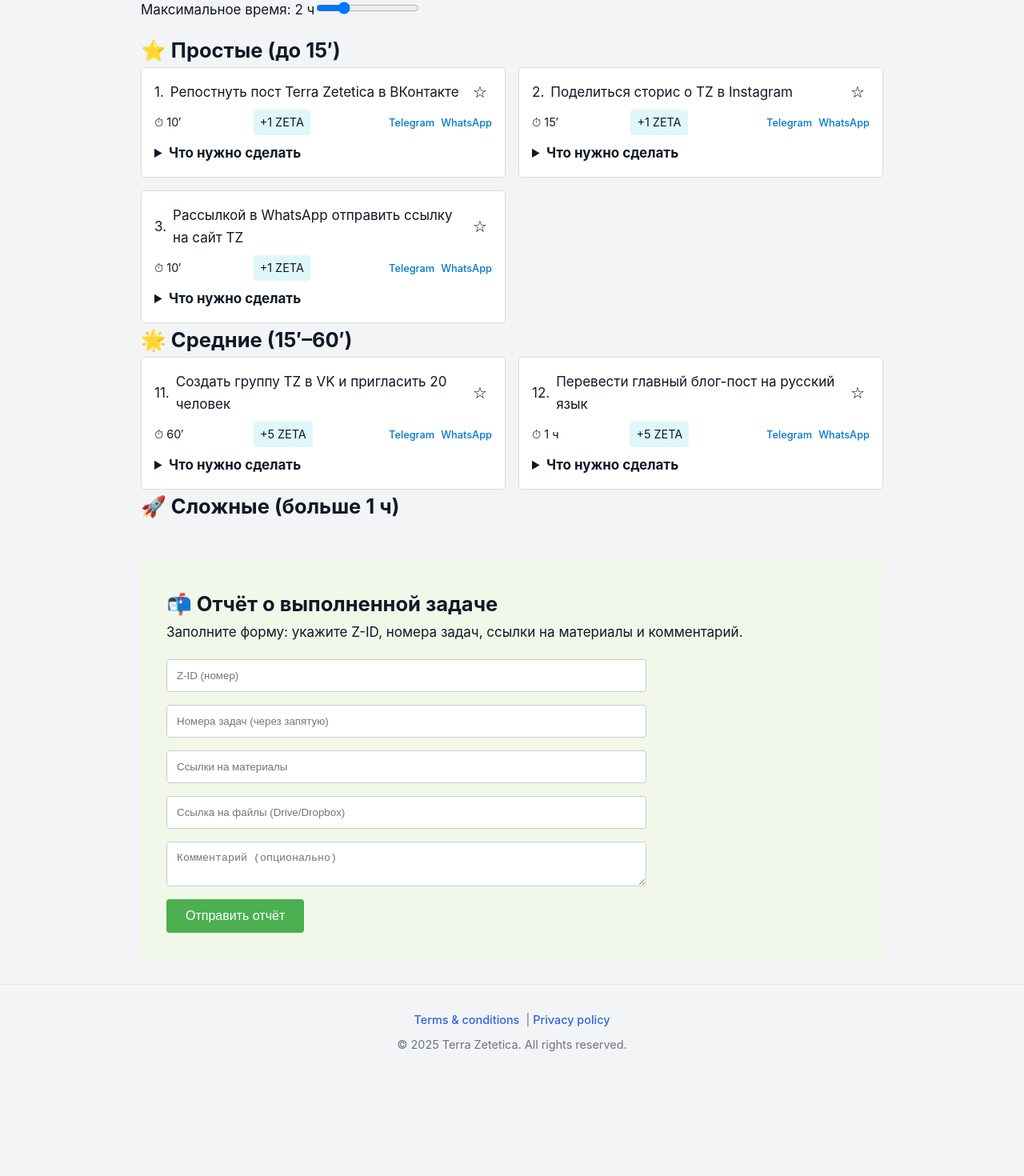
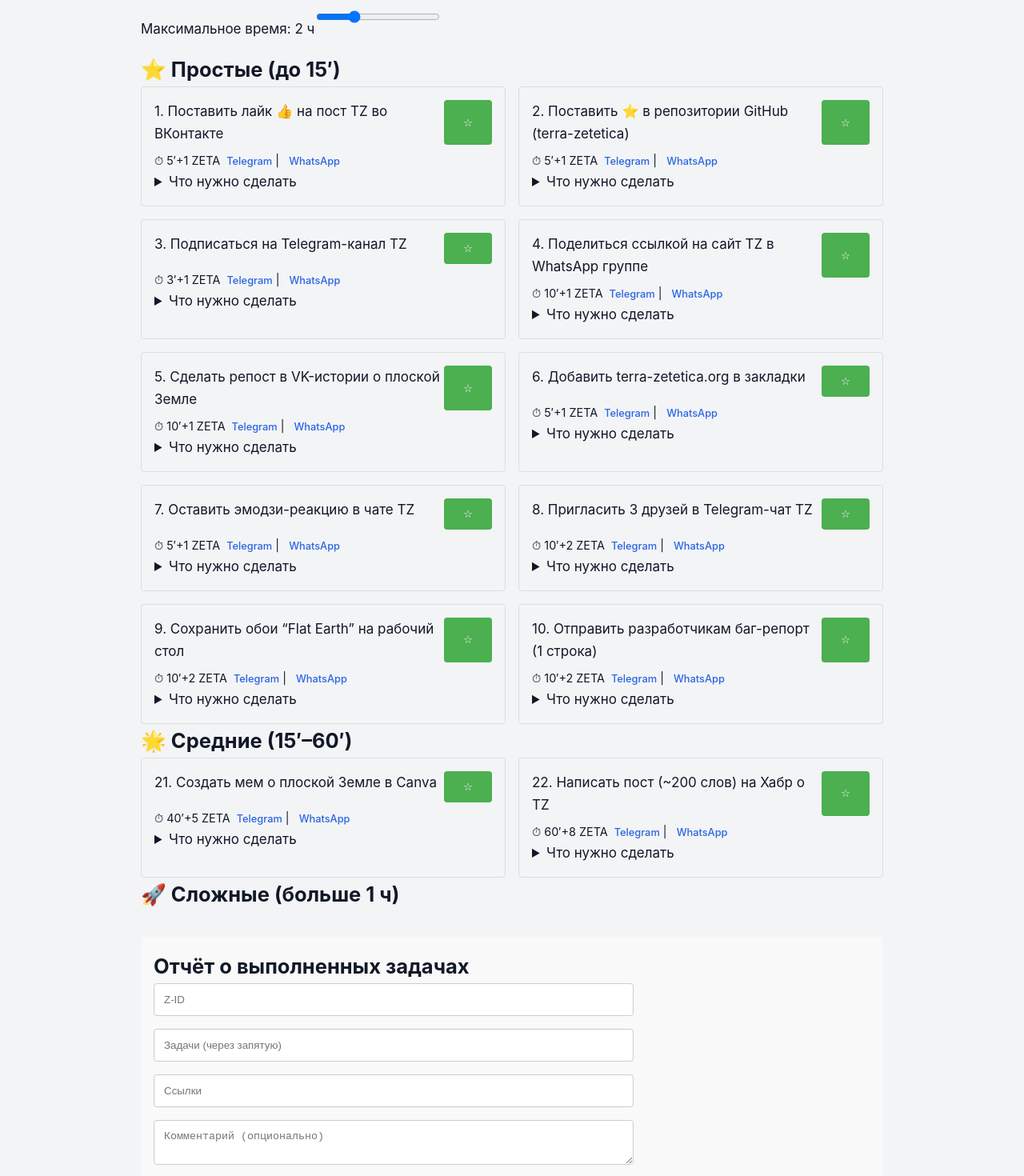
Before and after one commit to kardinalmarkov/terra-zetetica, a Next.js app: page /help-us in a window 1280 px wide. Shown: the part 202-1672 px from the top of the page at 80% size. Before the commit the page ends 1551 px from the top, so only its background shows below. Built offline with nearby package versions, Linux system fonts and the light colour scheme.

Commit message:
Update help-us.js

```diff
--- a/pages/help-us.js
+++ b/pages/help-us.js
@@ -3,58 +3,41 @@ import Head from 'next/head'
 import { useState, useEffect } from 'react'
 
 const allTasks = [
-  // Простые (⭐ до 15′)
-  { id: 1,  text: 'Репостнуть пост Terra Zetetica в ВКонтакте',       time: 10,  complexity: 'simple', zeta: 1, checklist: [
-      'Зайти в ВКонтакте',
-      'Найти пост @terra-zetetica',
-      'Нажать «Поделиться»'
-    ]
-  },
-  { id: 2,  text: 'Поделиться сторис о TZ в Instagram',             time: 15,  complexity: 'simple', zeta: 1, checklist: [
-      'Открыть Instagram',
-      'Найти нашу страницу',
-      'Поделиться в сторис'
-    ]
-  },
-  { id: 3,  text: 'Рассылкой в WhatsApp отправить ссылку на сайт TZ', time: 10, complexity: 'simple', zeta: 1, checklist: [
-      'Открыть WhatsApp',
-      'Выбрать чат',
-      'Вставить ссылку и отправить'
-    ]
-  },
-  // … (еще простые задания до id 10)
+  /* ────────────  ⭐ ПРОСТЫЕ  (1–3 ZETA, до 15 мин) ──────────── */
+  { id: 1,  text: 'Поставить лайк 👍 на пост TZ во ВКонтакте',       time: 5,  complexity: 'simple', zeta: 1,
+    checklist: ['Открыть пост', 'Нажать «Мне нравится»', 'Готово'] },
+  { id: 2,  text: 'Поставить ⭐ в репозитории GitHub (terra-zetetica)', time: 5,  complexity: 'simple', zeta: 1,
+    checklist: ['Зайти на GitHub', 'Открыть репозиторий', 'Нажать «Star»'] },
+  { id: 3,  text: 'Подписаться на Telegram-канал TZ',               time: 3,  complexity: 'simple', zeta: 1,
+    checklist: ['Открыть t.me/terra_zetetica', 'Нажать «Join»', 'Скриншот'] },
+  { id: 4,  text: 'Поделиться ссылкой на сайт TZ в WhatsApp группе', time: 10, complexity: 'simple', zeta: 1,
+    checklist: ['Скопировать ссылку', 'Вставить в группу', 'Отправить'] },
+  { id: 5,  text: 'Сделать репост в VK-истории о плоской Земле',     time: 10, complexity: 'simple', zeta: 1,
+    checklist: ['Найти историю', 'Нажать «Поделиться»', 'Опубликовать'] },
+  { id: 6,  text: 'Добавить terra-zetetica.org в закладки',          time: 5,  complexity: 'simple', zeta: 1,
+    checklist: ['Открыть сайт', 'Нажать Ctrl+D', 'Подтвердить'] },
+  { id: 7,  text: 'Оставить эмодзи-реакцию в чате TZ',               time: 5,  complexity: 'simple', zeta: 1,
+    checklist: ['Зайти в чат', 'Выбрать сообщение', 'Поставить реакцию'] },
+  { id: 8,  text: 'Пригласить 3 друзей в Telegram-чат TZ',           time: 10, complexity: 'simple', zeta: 2,
+    checklist: ['Открыть чат', 'Нажать «Добавить»', 'Выбрать 3 контакта'] },
+  { id: 9,  text: 'Сохранить обои “Flat Earth” на рабочий стол',      time: 10, complexity: 'simple', zeta: 2,
+    checklist: ['Скачать картинку', 'Открыть свойства фона', 'Установить'] },
+  { id: 10, text: 'Отправить разработчикам баг-репорт (1 строка)',    time: 10, complexity: 'simple', zeta: 2,
+    checklist: ['Найти баг', 'Коротко описать', 'Отправить через форму'] },
+  // … простые до id:20
 
-  // Средние (🌟 15′–60′)
-  { id: 11, text: 'Создать группу TZ в VK и пригласить 20 человек', time: 60, complexity: 'medium', zeta: 5, checklist: [
-      'Зарегистрироваться в VK',
-      'Создать группу «Terra Zetetica»',
-      'Пригласить друзей'
-    ]
-  },
-  { id: 12, text: 'Перевести главный блог-пост на русский язык',    time: 90, complexity: 'medium', zeta: 5, checklist: [
-      'Скопировать текст',
-      'Перевести',
-      'Отправить правки в репозиторий'
-    ]
-  },
-  // … (еще средние задания до id 20)
+  /* ────────────  🌟 СРЕДНИЕ (5–10 ZETA, 15–60 мин) ──────────── */
+  { id: 21, text: 'Создать мем о плоской Земле в Canva',                time: 40, complexity: 'medium', zeta: 5,
+    checklist: ['Открыть Canva', 'Нарисовать мем', 'Сохранить PNG'] },
+  { id: 22, text: 'Написать пост (~200 слов) на Хабр о TZ',             time: 60, complexity: 'medium', zeta: 8,
+    checklist: ['Авторизоваться', 'Написать текст', 'Опубликовать'] },
+  // … средние до id:40
 
-  // Сложные (🚀 больше 1 ч)
-  { id: 21, text: 'Перевести весь сайт на английский',              time: 360, complexity: 'hard', zeta: 20, checklist: [
-      'Скачать PO-файлы',
-      'Перевести строки',
-      'Собрать и проверить'
-    ]
-  },
-  { id: 22, text: 'Настроить автодеплой (GitHub Actions)',           time: 240, complexity: 'hard', zeta: 15, checklist: [
-      'Создать workflow файл',
-      'Настроить секреты',
-      'Протестировать'
-    ]
-  },
-  // … (еще сложные задания до id 30)
-
-  // Повторите по аналогии до 100 заданий
+  /* ────────────  🚀 СЛОЖНЫЕ (15–20 ZETA, ≥ 4 ч) ──────────── */
+  { id: 41, text: 'Перевести весь сайт на английский',                  time: 360, complexity: 'hard', zeta: 20,
+    checklist: ['Скачать i18n-файлы', 'Перевести', 'PR в GitHub'] },
+  // … сложные до id:60
+  // и далее вплоть до 100, по той же схеме
 ]
 
 export default function HelpUs() {
@@ -65,8 +48,7 @@ export default function HelpUs() {
   useEffect(() => {
     if (typeof window !== 'undefined') {
       setCurrentUrl(window.location.href)
-      const saved = JSON.parse(localStorage.getItem('tz-favs') || '[]')
-      setFavorites(saved)
+      setFavorites(JSON.parse(localStorage.getItem('tz-favs') || '[]'))
     }
   }, [])
 
@@ -94,7 +76,7 @@ export default function HelpUs() {
       </Head>
       <main className="wrapper">
         <h1>Внести вклад в Terra Zetetica</h1>
-        <p>Отфильтруйте по времени и отметьте ⭐ понравившиеся задания.</p>
+        <p>Фильтр по длительности и «избранное» через ⭐.</p>
 
         <div className="filter">
           <label>
@@ -111,7 +93,7 @@ export default function HelpUs() {
         </div>
 
         {levels.map(({ key, title }) => (
-          <section key={key} className="section">
+          <section key={key}>
             <h2>{title}</h2>
             <div className="tasks-list">
               {filtered
@@ -119,42 +101,34 @@ export default function HelpUs() {
                 .map(t => (
                   <div key={t.id} className="task-card">
                     <div className="task-header">
-                      <span className="task-id">{t.id}.</span>
-                      <span className="task-text">{t.text}</span>
-                      <button className="fav" onClick={() => toggleFav(t.id)}>
+                      {t.id}. {t.text}
+                      <button onClick={() => toggleFav(t.id)}>
                         {favorites.includes(t.id) ? '★' : '☆'}
                       </button>
                     </div>
                     <div className="task-meta">
-                      <span>
-                        ⏱ {t.time <= 60 ? `${t.time}′` : `${Math.floor(t.time/60)} ч`}
-                      </span>
-                      <span className="badge">+{t.zeta} ZETA</span>
+                      ⏱ {t.time <= 60 ? `${t.time}′` : `${Math.floor(t.time/60)} ч`}
+                      +{t.zeta} ZETA
                       {currentUrl && (
-                        <div className="share">
+                        <span className="share">
                           <a
                             href={`https://t.me/share/url?url=${encodeURIComponent(currentUrl)}&text=${encodeURIComponent(t.text)}`}
                             target="_blank"
                             rel="noopener noreferrer"
-                          >
-                            Telegram
-                          </a>
+                          >Telegram</a>
+                          {' | '}
                           <a
                             href={`https://wa.me/?text=${encodeURIComponent(t.text + ' ' + currentUrl)}`}
                             target="_blank"
                             rel="noopener noreferrer"
-                          >
-                            WhatsApp
-                          </a>
-                        </div>
+                          >WhatsApp</a>
+                        </span>
                       )}
                     </div>
                     <details>
                       <summary>Что нужно сделать</summary>
                       <ul>
-                        {t.checklist.map((step, i) => (
-                          <li key={i}>{step}</li>
-                        ))}
+                        {t.checklist.map((step, i) => <li key={i}>{step}</li>)}
                       </ul>
                     </details>
                   </div>
@@ -164,112 +138,30 @@ export default function HelpUs() {
         ))}
 
         <section className="report">
-          <h2>📬 Отчёт о выполненной задаче</h2>
-          <p>Заполните форму: укажите Z-ID, номера задач, ссылки на материалы и комментарий.</p>
-          <form
-            action="https://formspree.io/f/твой_формспри_ид"
-            method="POST"
-            className="report-form"
-          >
-            <input name="z_id" placeholder="Z-ID (номер)" required />
-            <input name="task_ids" placeholder="Номера задач (через запятую)" required />
-            <input name="links" placeholder="Ссылки на материалы" required />
-            <input name="file_link" placeholder="Ссылка на файлы (Drive/Dropbox)" />
+          <h2>Отчёт о выполненных задачах</h2>
+          <form action="https://formspree.io/f/твой_ид" method="POST">
+            <input name="z_id" placeholder="Z-ID" required />
+            <input name="task_ids" placeholder="Задачи (через запятую)" required />
+            <input name="links" placeholder="Ссылки" required />
             <textarea name="comment" placeholder="Комментарий (опционально)" />
-            <button type="submit">Отправить отчёт</button>
+            <button type="submit">Отправить</button>
           </form>
         </section>
       </main>
 
       <style jsx>{`
-        .wrapper {
-          max-width: 960px;
-          margin: 0 auto;
-          padding: 2rem 1rem;
-        }
-        .filter {
-          margin: 1rem 0;
-        }
-        .tasks-list {
-          display: grid;
-          grid-template-columns: 1fr;
-          gap: 1rem;
-        }
-        @media (min-width: 600px) {
-          .tasks-list {
-            grid-template-columns: 1fr 1fr;
-          }
-        }
-        .task-card {
-          background: #fff;
-          border: 1px solid #ddd;
-          border-radius: 4px;
-          padding: 1rem;
-        }
-        .task-header {
-          display: flex;
-          align-items: center;
-          gap: 0.5rem;
-        }
-        .fav {
-          margin-left: auto;
-          background: none;
-          border: none;
-          font-size: 1.25rem;
-          cursor: pointer;
-        }
-        .task-meta {
-          display: flex;
-          justify-content: space-between;
-          align-items: center;
-          margin-top: 0.5rem;
-          font-size: 0.9rem;
-        }
-        .badge {
-          background: #e0f7fa;
-          padding: 0.25rem 0.5rem;
-          border-radius: 4px;
-        }
-        .share a {
-          margin-left: 0.5rem;
-          font-size: 0.8rem;
-          text-decoration: none;
-          color: #0077cc;
-        }
-        details {
-          margin-top: 0.5rem;
-        }
-        summary {
-          cursor: pointer;
-          font-weight: bold;
-        }
-        .report {
-          margin-top: 3rem;
-          padding: 2rem;
-          background: #f1f8e9;
-          border-radius: 8px;
-        }
-        .report-form {
-          display: grid;
-          gap: 1rem;
-          max-width: 600px;
-        }
-        .report-form input,
-        .report-form textarea {
-          padding: 0.75rem;
-          border: 1px solid #ccc;
-          border-radius: 4px;
-          width: 100%;
-        }
-        .report-form button {
-          width: fit-content;
-          padding: 0.75rem 1.5rem;
-          background: #4caf50;
-          color: #fff;
-          border: none;
-          border-radius: 4px;
-          cursor: pointer;
-        }
+        .wrapper { max-width: 960px; margin: auto; padding: 2rem 1rem; }
+        .filter { margin: 1rem 0; }
+        .tasks-list { display: grid; gap: 1rem; }
+        @media (min-width:600px) { .tasks-list { grid-template-columns:1fr 1fr } }
+        .task-card { border:1px solid #ddd; padding:1rem; border-radius:4px; }
+        .task-header { display:flex; justify-content:space-between; }
+        .task-meta { font-size:.9rem; margin-top:.5rem; }
+        .share a { margin-left:.5rem; font-size:.8rem; }
+        .report { margin-top:2rem; padding:1rem; background:#f9f9f9; border-radius:4px; }
+        form { display:grid; gap:1rem; max-width:600px; }
+        input, textarea { padding:.75rem; border:1px solid #ccc; border-radius:4px; }
+        button { padding:.75rem 1.5rem; background:#4caf50; color:#fff; border:none; border-radius:4px; }
       `}</style>
     </>
   )
```
